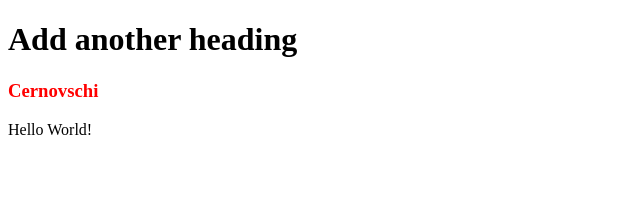
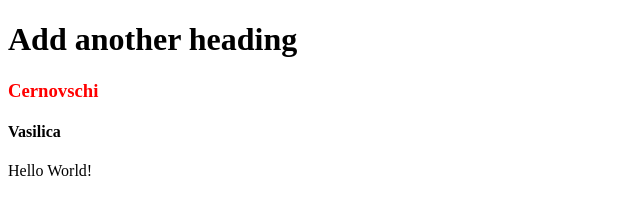
Before and after one commit to Vasilica1/hello, a plain HTML site: page index.html in a window 1280 px wide. Shown: the whole page, without its empty margins (0-640 px from the left). Drawn offline with Linux system fonts and the light colour scheme.

Commit message:
add my last name

```diff
--- a/index.html
+++ b/index.html
@@ -14,6 +14,7 @@
 <body>
     <h1 >Add another heading </h2>
     <h3 >Cernovschi</h3>
+    <h4>Vasilica</h4>
     Hello World!
 </body>
 </html>
```
